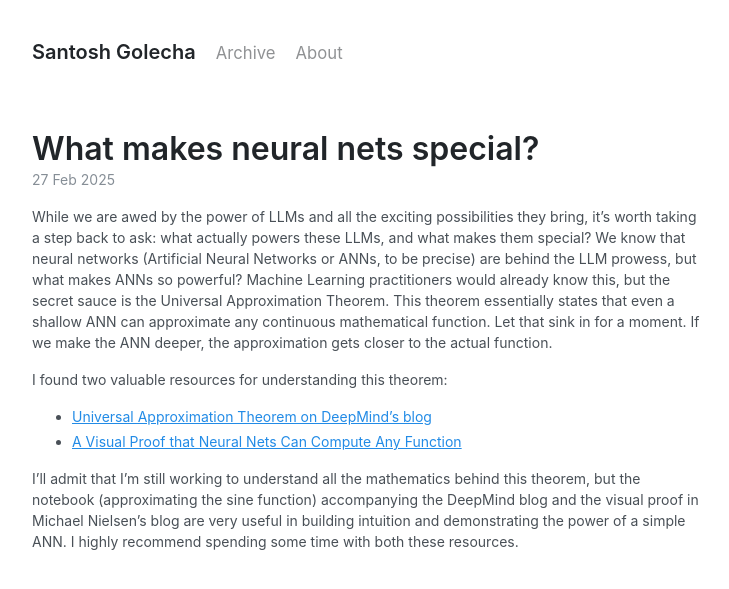
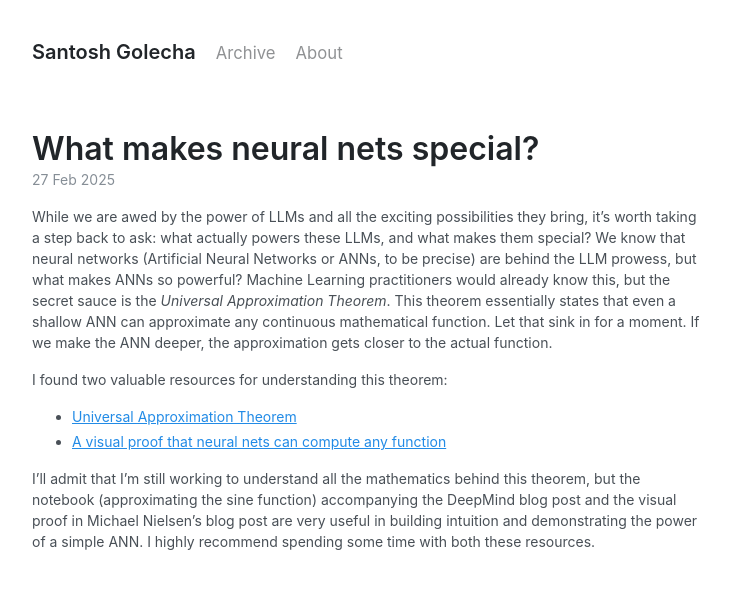
Before and after one commit to sgolecha/sgolecha.github.io, a Jekyll site: the page built from _posts/2025-02-27-WhatMakesANNSpecial.md, in a window 1280 px wide. Shown: the top 589 px of the page, without its empty margins (272-1001 px from the left). Built offline with Jekyll 4.4.1, drawn with Linux system fonts in a browser that asks for light colours.

Commit message:
fix some typos

```diff
--- a/_posts/2025-02-27-WhatMakesANNSpecial.md
+++ b/_posts/2025-02-27-WhatMakesANNSpecial.md
@@ -4,12 +4,12 @@ title: What makes neural nets special?
 categories: machinelearning
 ---
 
-While we are awed by the power of LLMs and all the exciting possibilities they bring, it's worth taking a step back to ask: what actually powers these LLMs, and what makes them special? We know that neural networks (Artificial Neural Networks or ANNs, to be precise) are behind the LLM prowess, but what makes ANNs so powerful? Machine Learning practitioners would already know this, but the secret sauce is the Universal Approximation Theorem.
+While we are awed by the power of LLMs and all the exciting possibilities they bring, it's worth taking a step back to ask: what actually powers these LLMs, and what makes them special? We know that neural networks (Artificial Neural Networks or ANNs, to be precise) are behind the LLM prowess, but what makes ANNs so powerful? Machine Learning practitioners would already know this, but the secret sauce is the _Universal Approximation Theorem_.
 This theorem essentially states that even a shallow ANN can approximate any continuous mathematical function. Let that sink in for a moment. If we make the ANN deeper, the approximation gets closer to the actual function.
 
 I found two valuable resources for understanding this theorem:
 
-* [Universal Approximation Theorem on DeepMind's blog](https://www.deep-mind.org/2023/03/26/the-universal-approximation-theorem/#Universal_Approximation_Theorem)
-* [A Visual Proof that Neural Nets Can Compute Any Function](http://neuralnetworksanddeeplearning.com/chap4.html)
+* [Universal Approximation Theorem](https://www.deep-mind.org/2023/03/26/the-universal-approximation-theorem/#Universal_Approximation_Theorem)
+* [A visual proof that neural nets can compute any function](http://neuralnetworksanddeeplearning.com/chap4.html)
 
-I'll admit that I'm still working to understand all the mathematics behind this theorem, but the notebook (approximating the sine function) accompanying the DeepMind blog and the visual proof in Michael Nielsen’s blog  are very useful in building intuition and demonstrating the power of a simple ANN. I highly recommend spending some time with both these resources.
+I'll admit that I'm still working to understand all the mathematics behind this theorem, but the notebook (approximating the sine function) accompanying the DeepMind blog post and the visual proof in Michael Nielsen’s blog post are very useful in building intuition and demonstrating the power of a simple ANN. I highly recommend spending some time with both these resources.
```
